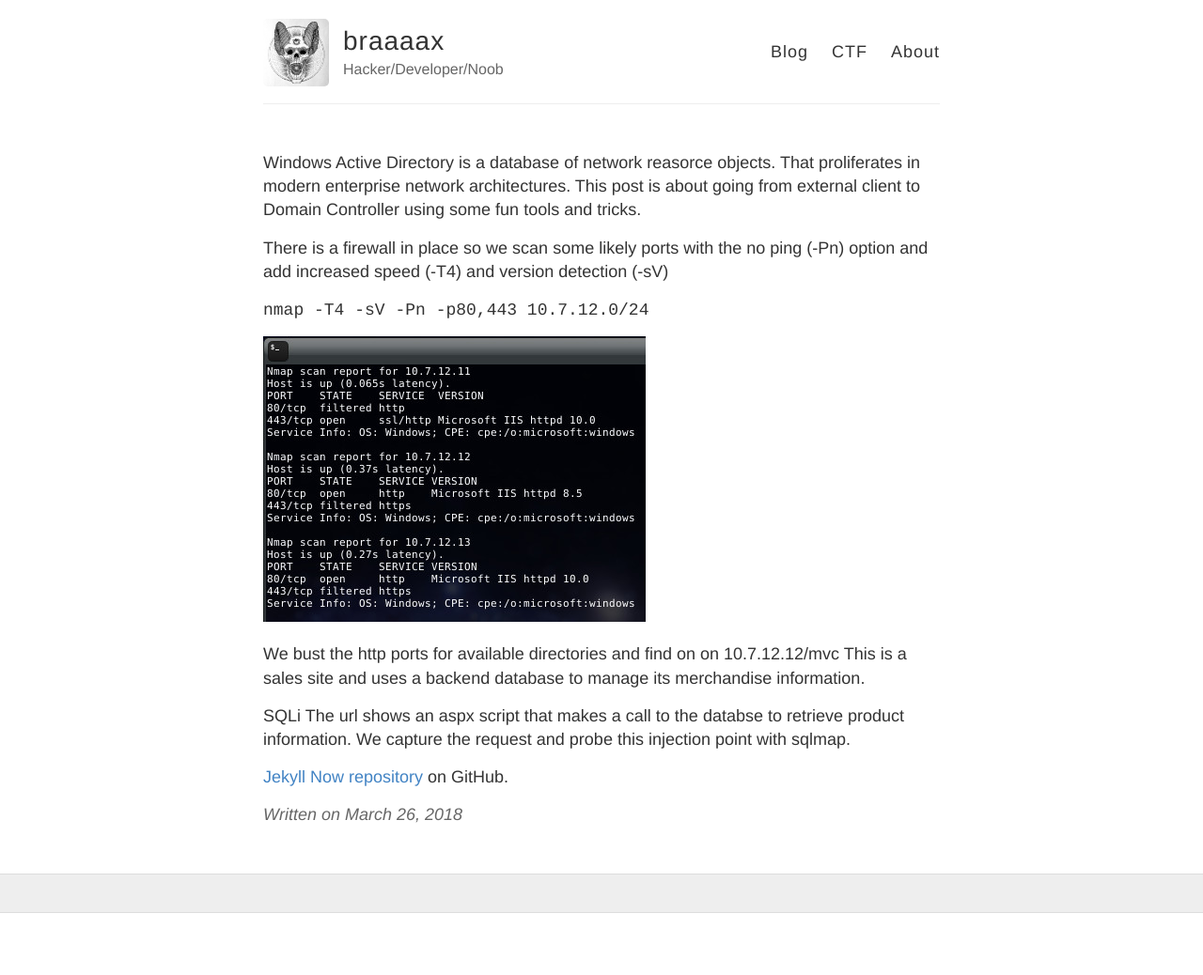
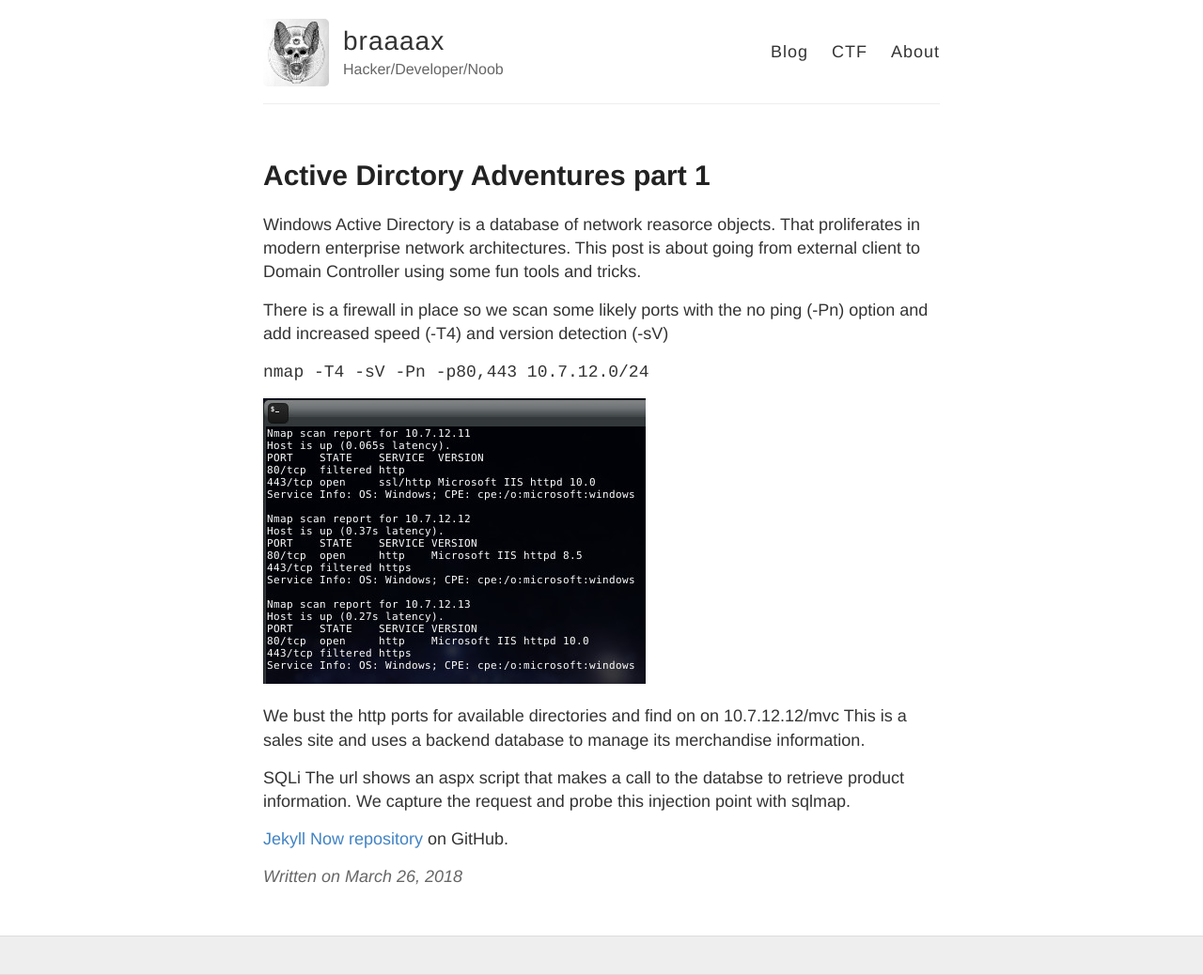
Before and after one commit to braaaax/braaaax.github.io, a Jekyll site: the page built from _posts/2018-3-26-lky-labs.md, in a window 1280 px wide. Shown: the whole page at 94% size. Built offline with Jekyll 4.4.1, drawn with Linux system fonts in a browser that asks for light colours; our own code applies the rules of GitHub Pages for plain Markdown files; before the commit the page ends 972 px from its top, so only the background shows below that.

Commit message:
updated site

```diff
--- a/_posts/2018-3-26-lky-labs.md
+++ b/_posts/2018-3-26-lky-labs.md
@@ -1,6 +1,6 @@
 ---
 layout: post
-title: Active Dirctory Adventures: part 1
+title: Active Dirctory Adventures part 1
 ---
 
 Windows Active Directory is a database of network reasorce objects. That proliferates in modern enterprise network architectures.
```
